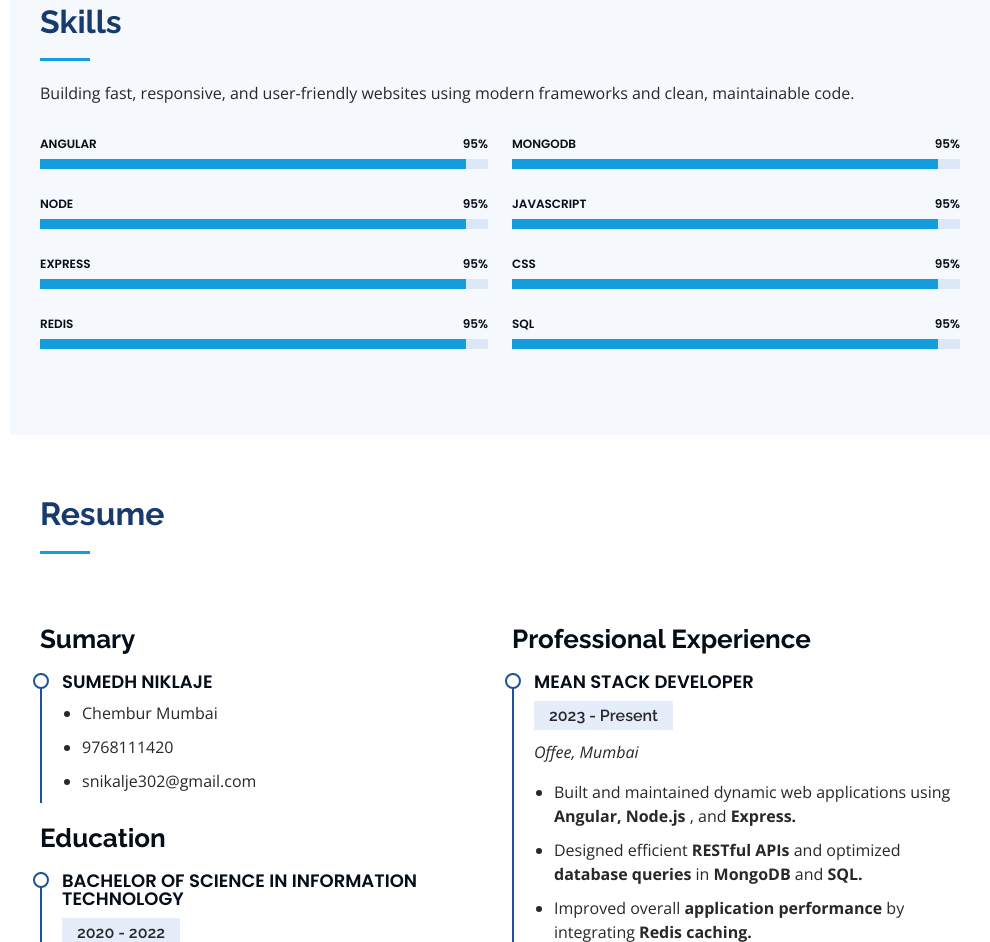
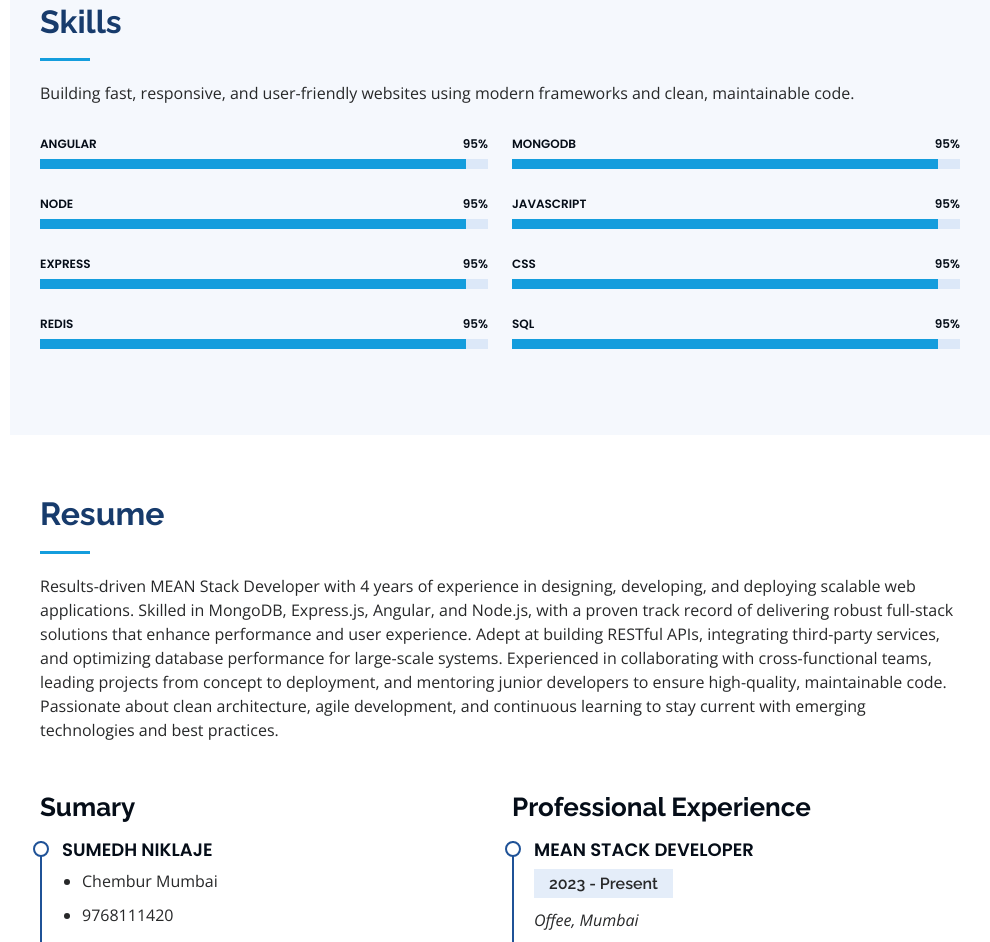
Before and after one commit to sumedh500/Portpolio, a plain HTML site: page index.html in a window 1280 px wide. Shown: the part 1786-2728 px from the top of the page, without its empty margins (290-1280 px from the left). Drawn offline with nearby package versions, Linux system fonts and the light colour scheme.

Commit message:
profile updated

```diff
--- a/index.html
+++ b/index.html
@@ -242,7 +242,9 @@ APIs, implementing Agile/Scrum practices, and delivering secure, high-performanc
 
         <div class="section-title">
           <h2>Resume</h2>
-          <!-- <p>Magnam dolores commodi suscipit. Necessitatibus eius consequatur ex aliquid fuga eum quidem. Sit sint consectetur velit. Quisquam quos quisquam cupiditate. Et nemo qui impedit suscipit alias ea. Quia fugiat sit in iste officiis commodi quidem hic quas.</p> -->
+          <p>Results-driven MEAN Stack Developer with 4 years of experience in designing, developing, and deploying scalable web applications. Skilled in MongoDB, Express.js, Angular, and Node.js, with a proven track record of delivering robust full-stack solutions that enhance performance and user experience. Adept at building RESTful APIs, integrating third-party services, and optimizing database performance for large-scale systems.
+
+Experienced in collaborating with cross-functional teams, leading projects from concept to deployment, and mentoring junior developers to ensure high-quality, maintainable code. Passionate about clean architecture, agile development, and continuous learning to stay current with emerging technologies and best practices.</p>
         </div>
 
         <div class="row">
```
